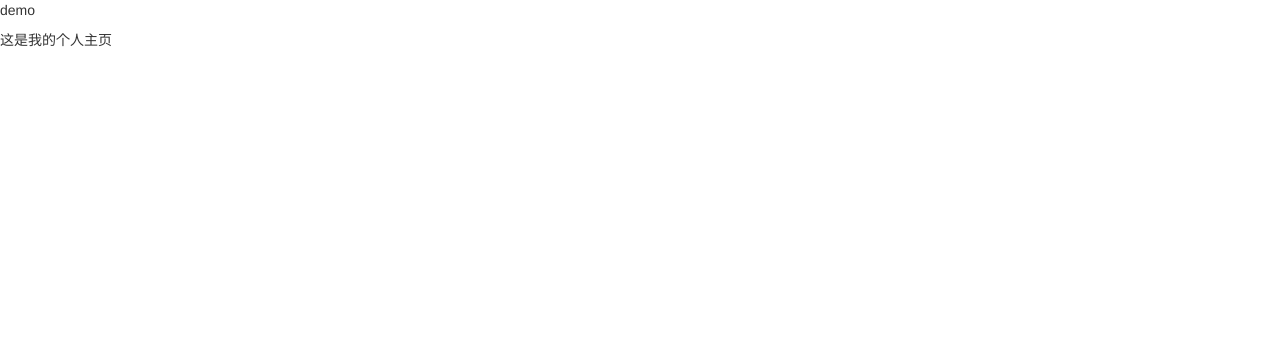
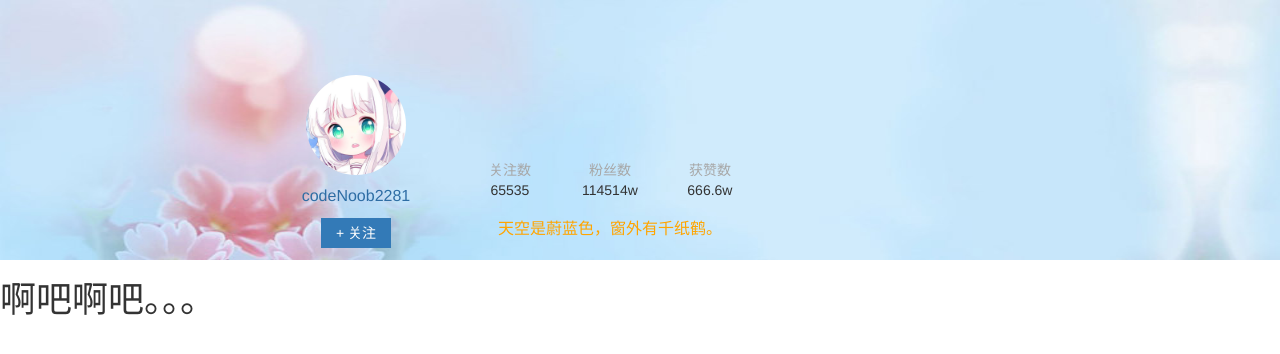
Before and after one commit to codeNoob2281/codeNoob2281.github.io, a plain HTML site: page index.html in a window 1280 px wide. Drawn offline with Linux system fonts and the light colour scheme.

Commit message:
Add files via upload

```diff
--- a/index.html
+++ b/index.html
@@ -1,5 +1,5 @@
 <!DOCTYPE html>
-<html lang="en">
+<html>
 <head>
     <meta charset="UTF-8">
     <title>nodeNoob2281的个人主页</title>
@@ -7,7 +7,29 @@
     <link rel="stylesheet" href="css/index.css">
 </head>
 <body>
-<p>demo</p>
-这是我的个人主页
+<!--头部导航栏-->
+
+<!--头部背景区域-->
+<header id="header">
+<!--    头像栏-->
+    <div id="header_logo">
+    <img src="resource/img/user_logo.jpg" alt="用户头像" class="img-circle" id="user_logo">
+    <p id="username">codeNoob2281</p>
+    <a href="https://www.xuexi.cn/"><button id="btn_focus" class="btn-primary">+&nbsp关注</button></a>
+    </div>
+<!--    个人信息-->
+    <div id="user_info">
+        <table>
+            <tr style="color:#a7a7a7"><td>关注数</td><td>粉丝数</td><td>获赞数</td></tr>
+            <tr><td>65535</td><td>114514w</td><td>666.6w</td></tr>
+            <tr  style="height: 60px;color: orange;font-size: medium"><td colspan="3">天空是蔚蓝色，窗外有千纸鹤。</td></tr>
+        </table>
+    </div>
+
+    <h1>啊吧啊吧。。。</h1>
+
+</header>
+
+
 </body>
 </html>
```
